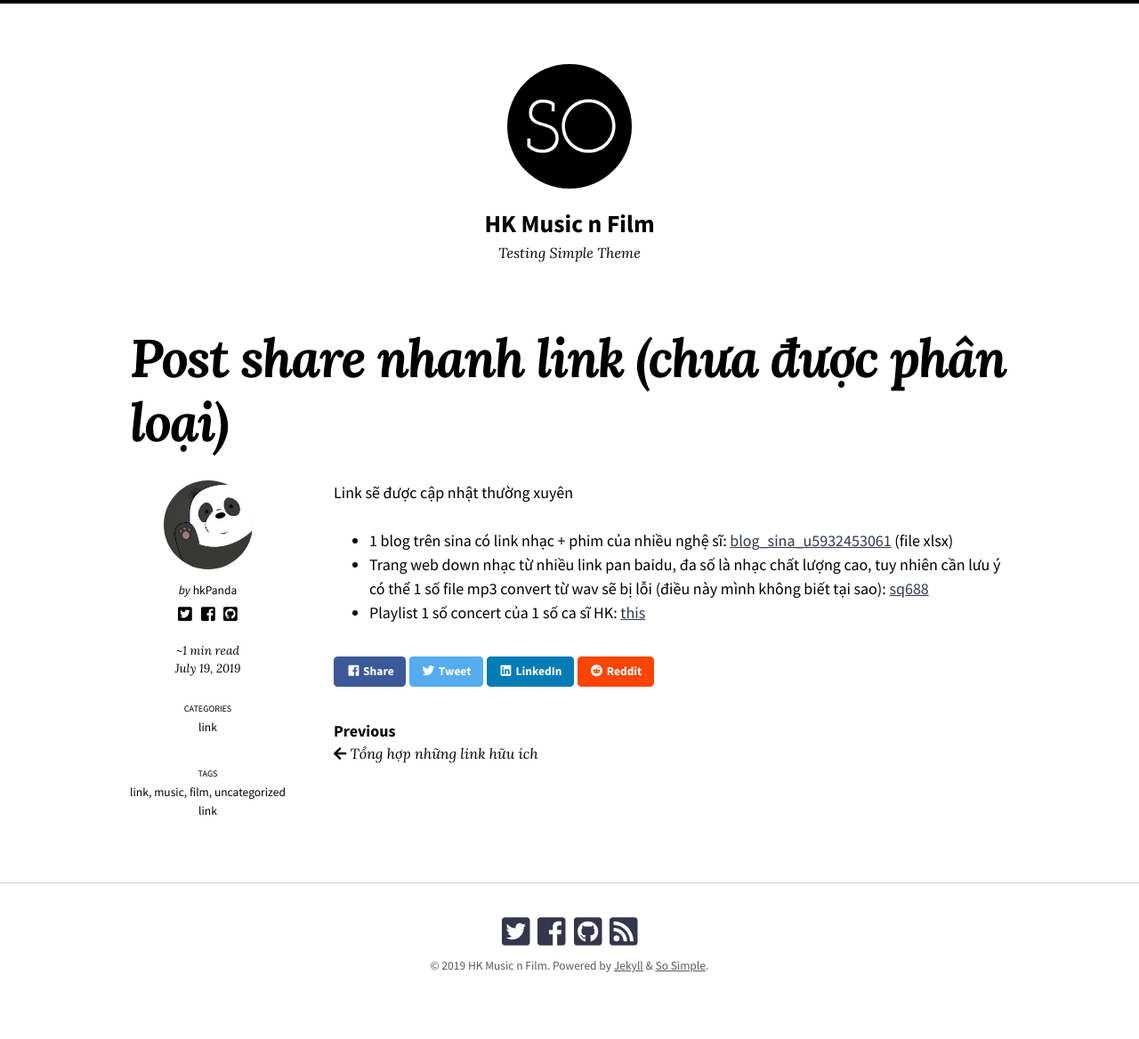
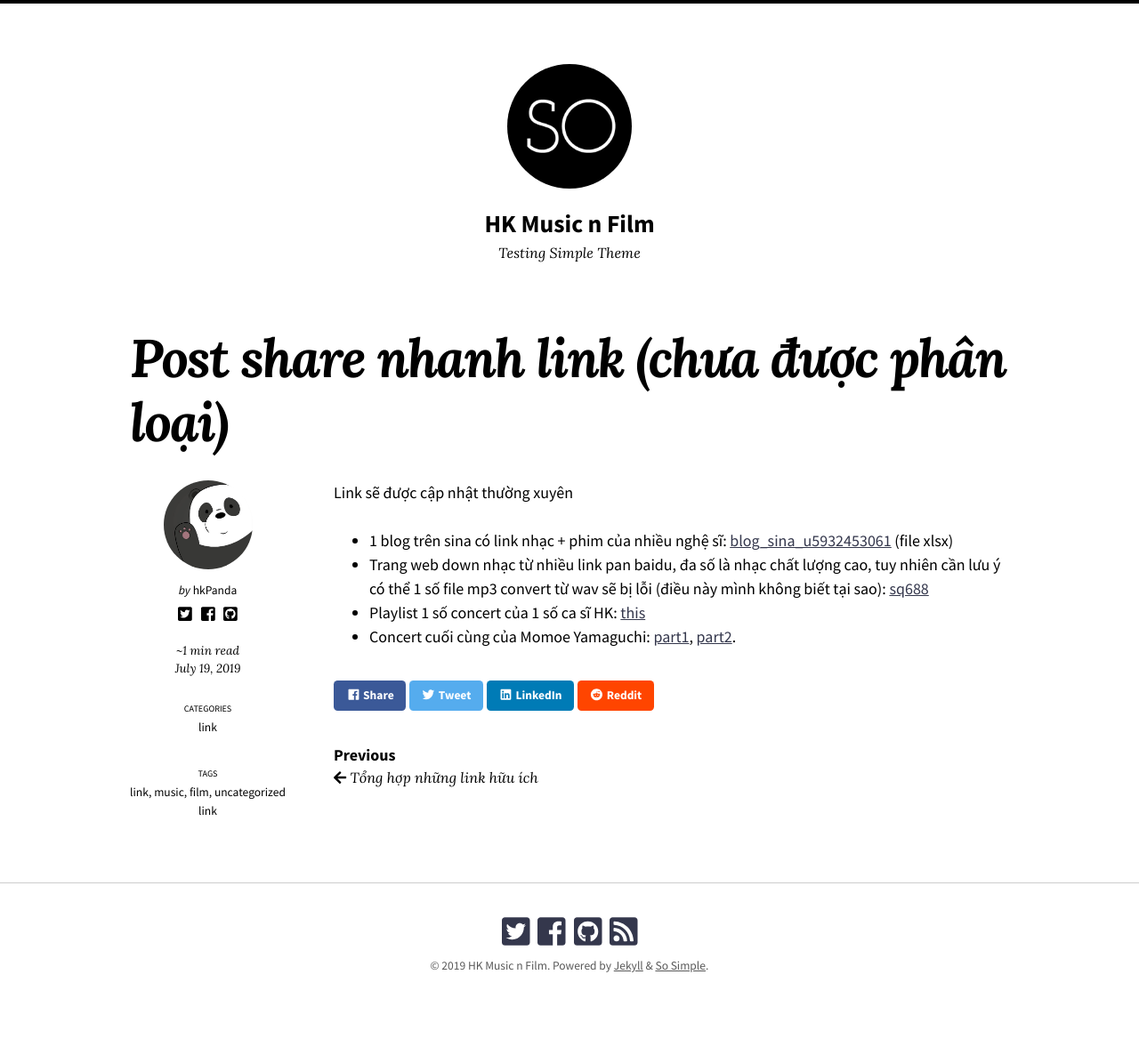
Before and after one commit to hkmusic-film/new-page, a Jekyll site: the page built from _posts/2019-07-19-quick-links.md, in a window 1280 px wide. Shown: the whole page at 89% size. Built offline with Jekyll 4.4.1, drawn with Linux system fonts in a browser that asks for light colours; nearby versions of some CDN libraries; some of the changed lines change nothing that is shown.

Commit message:
Update 2019-07-19-quick-links.md

```diff
--- a/_posts/2019-07-19-quick-links.md
+++ b/_posts/2019-07-19-quick-links.md
@@ -1,6 +1,5 @@
 ---
-title: "Post share nhanh link (chưa được phân loại)"
-excerpt: ""
+title: Post share nhanh link (chưa được phân loại)
 categories:
   - link
 tags:
@@ -8,7 +7,8 @@ tags:
   - music
   - film
   - uncategorized link
-last_modified_at: 2019-08-05T16:18:00+07:00
+last_modified_at: {}
+published: true
 ---
 
 Link sẽ được cập nhật thường xuyên
@@ -16,3 +16,4 @@ Link sẽ được cập nhật thường xuyên
 - 1 blog trên sina có link nhạc + phim của nhiều nghệ sĩ: [blog_sina_u5932453061](https://github.com/hkmusic-film/site-data/blob/master/blog_sina_u5932453061.xlsx) (file xlsx)
 - Trang web down nhạc từ nhiều link pan baidu, đa số là nhạc chất lượng cao, tuy nhiên cần lưu ý có thể 1 số file mp3 convert từ wav sẽ bị lỗi (điều này mình không biết tại sao): [sq688](https://www.sq688.com/detail/547.html)
 - Playlist 1 số concert của 1 số ca sĩ HK: [this](https://www.youtube.com/playlist?list=PLqQb_9kDZgTq-BgWjjfSEOeWl2yYb8WX4)
+- Concert cuối cùng của Momoe Yamaguchi: [part1](https://www.dailymotion.com/video/xr720o), [part2](https://www.dailymotion.com/video/xr720o).
```
